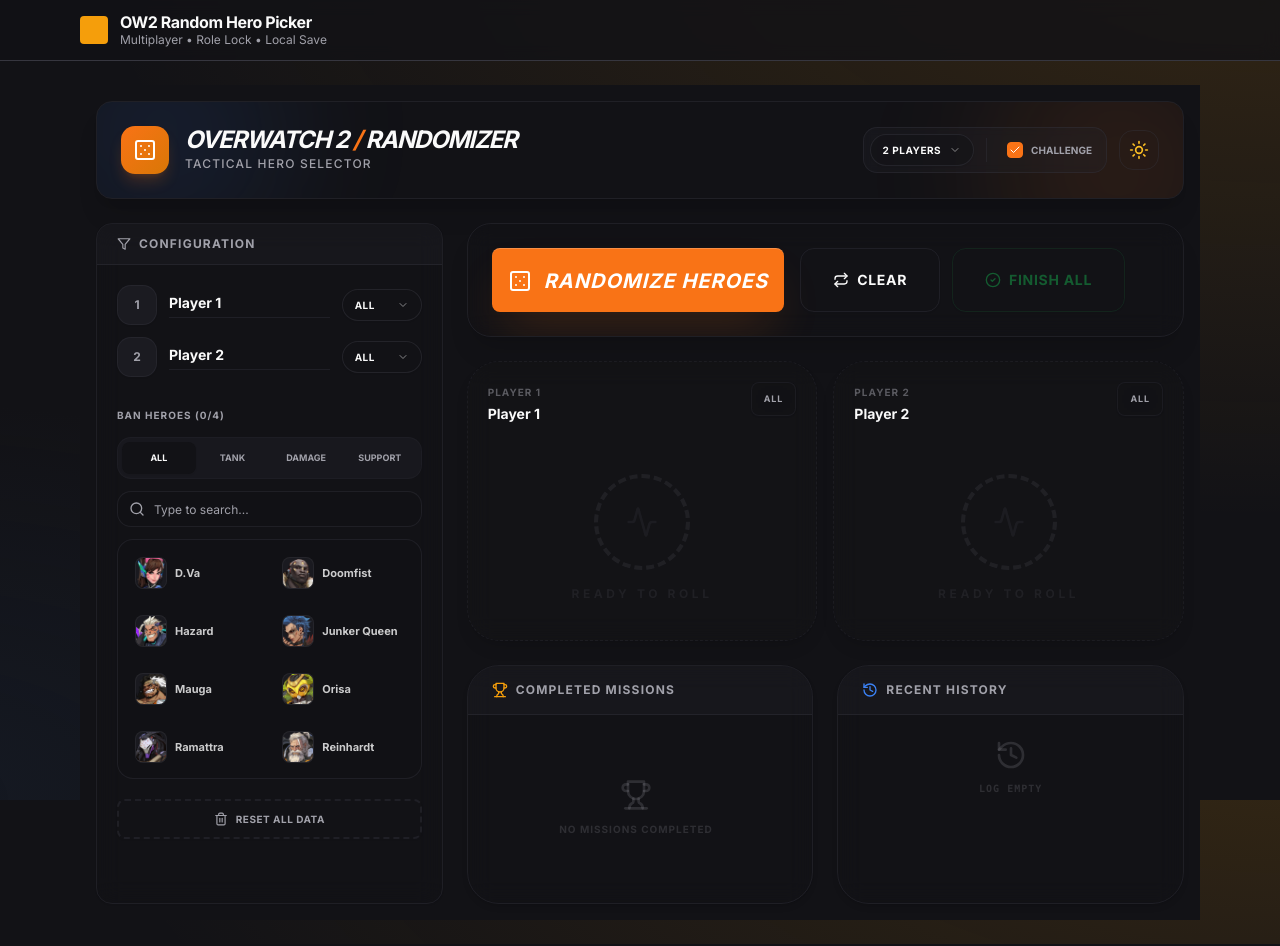
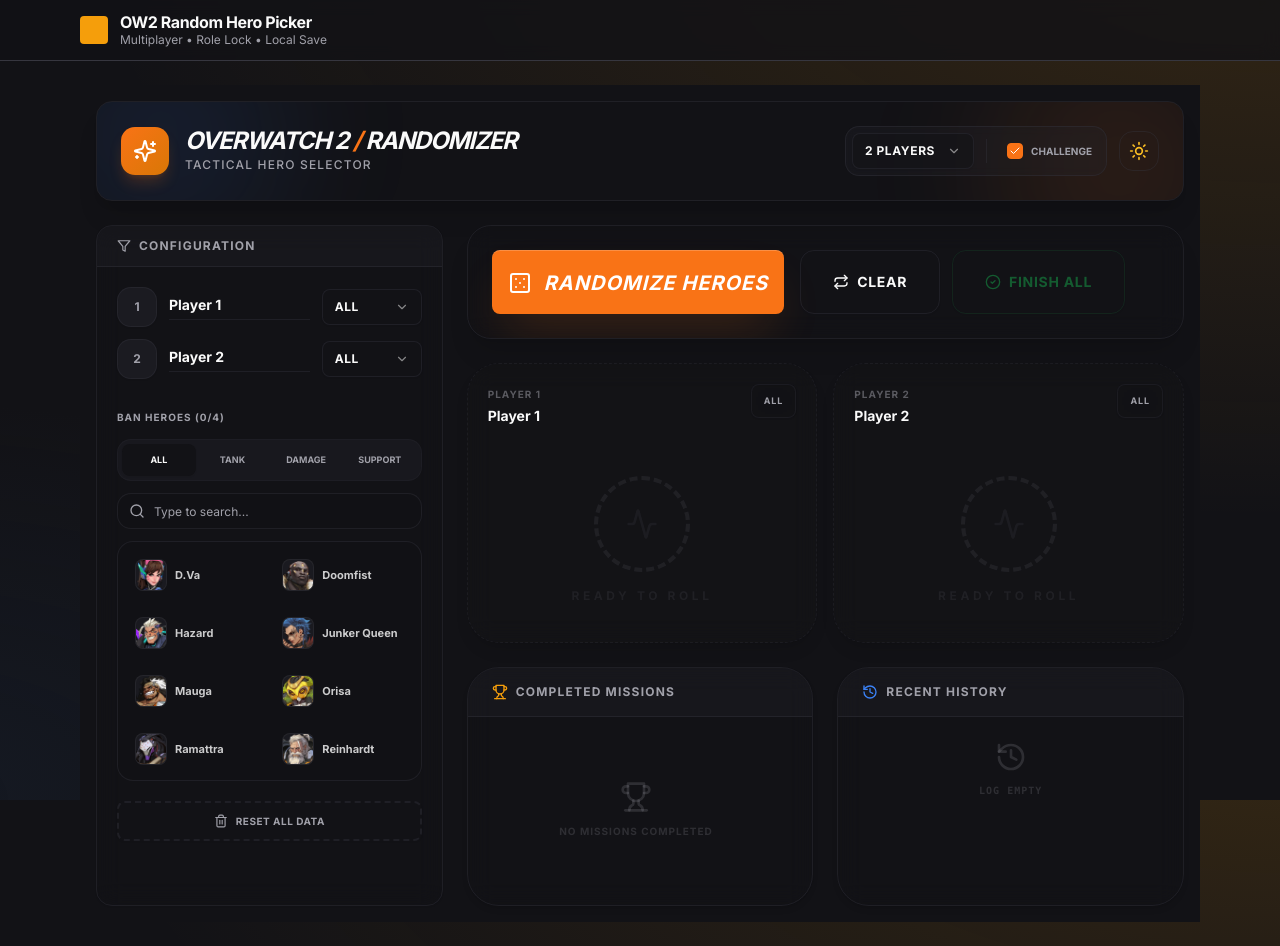
Before and after one commit to Meowthebest/OW2, a React (Vite) app: page / in a window 1280 px wide. Built offline with nearby package versions, Linux system fonts and the light colour scheme.

Commit message:
Update Overwatch2RandomHeroPickerMultiRoleLock.tsx

```diff
--- a/src/components/Overwatch2RandomHeroPickerMultiRoleLock.tsx
+++ b/src/components/Overwatch2RandomHeroPickerMultiRoleLock.tsx
@@ -3,7 +3,7 @@
 import {
   Dice5, Filter, Trash2, History, Repeat,
   CheckCircle2, Undo2, Trophy, Shield, Sword, Heart,
-  Activity, AlertCircle, Sun, Moon, Ban, Search, Check, ChevronDown
+  Activity, AlertCircle, Sun, Moon, Ban, Search, Check, ChevronDown, Sparkles
 } from "lucide-react";
 import { clsx, type ClassValue } from "clsx";
 import { twMerge } from "tailwind-merge";
@@ -25,8 +25,8 @@
 
   return (
     <motion.button
-      whileHover={{ scale: disabled ? 1 : 1.05 }}
-      whileTap={{ scale: disabled ? 1 : 0.95 }}
+      whileHover={{ scale: disabled ? 1 : 1.02 }}
+      whileTap={{ scale: disabled ? 1 : 0.98 }}
       onClick={onClick}
       disabled={disabled}
       className={cn(baseStyle, variants[variant], className)}
@@ -51,38 +51,38 @@
   return (
     <div className="relative" ref={ref}>
       <motion.button
-        whileHover={{ scale: 1.05 }}
-        whileTap={{ scale: 0.95 }}
+        whileHover={{ scale: 1.02 }}
+        whileTap={{ scale: 0.98 }}
         onClick={() => setIsOpen(!isOpen)}
-        className="flex h-8 items-center justify-between gap-2 rounded-full border border-border/50 bg-background/50 px-3 text-[10px] font-bold uppercase tracking-wider shadow-sm hover:bg-accent transition-colors min-w-[80px]"
+        className="flex h-9 items-center justify-between gap-3 rounded-lg border border-border/40 bg-background/50 px-3 text-xs font-bold uppercase tracking-wider shadow-sm hover:bg-accent hover:text-accent-foreground transition-all min-w-[100px]"
       >
         <span className="truncate">{label || value}</span>
         <motion.div animate={{ rotate: isOpen ? 180 : 0 }}>
-          <ChevronDown className="h-3 w-3 opacity-50" />
+          <ChevronDown className="h-3.5 w-3.5 opacity-50" />
         </motion.div>
       </motion.button>
 
       <AnimatePresence>
         {isOpen && (
           <motion.div
-            initial={{ opacity: 0, y: -10, scale: 0.95 }}
+            initial={{ opacity: 0, y: -5, scale: 0.98 }}
             animate={{ opacity: 1, y: 0, scale: 1 }}
-            exit={{ opacity: 0, y: -10, scale: 0.95 }}
-            transition={{ duration: 0.15 }}
-            className="absolute right-0 top-full z-50 mt-1 w-40 overflow-hidden rounded-xl border border-border/50 bg-popover p-1 text-popover-foreground shadow-xl backdrop-blur-md"
+            exit={{ opacity: 0, y: -5, scale: 0.98 }}
+            transition={{ duration: 0.1 }}
+            className="absolute right-0 top-full z-50 mt-1 w-48 overflow-hidden rounded-xl border border-border/50 bg-popover/95 p-1 text-popover-foreground shadow-xl backdrop-blur-xl"
           >
             {options.map((opt: any) => (
               <button
                 key={opt}
                 onClick={() => { onChange(opt); setIsOpen(false); }}
                 className={cn(
-                  "relative flex w-full cursor-pointer select-none items-center rounded-lg py-2 pl-2 pr-8 text-[10px] font-bold uppercase tracking-wider outline-none transition-colors hover:bg-accent hover:text-accent-foreground",
-                  value === opt && "bg-accent/50 text-orange-500"
+                  "relative flex w-full cursor-pointer select-none items-center rounded-lg py-2.5 pl-3 pr-8 text-[10px] font-bold uppercase tracking-wider outline-none transition-colors hover:bg-accent hover:text-accent-foreground",
+                  value === opt && "bg-orange-500/10 text-orange-500"
                 )}
               >
                 {opt}
                 {value === opt && (
-                  <span className="absolute right-2 flex h-3.5 w-3.5 items-center justify-center">
+                  <span className="absolute right-3 flex h-3.5 w-3.5 items-center justify-center">
                     <Check className="h-3 w-3" />
                   </span>
                 )}
@@ -103,7 +103,7 @@
 };
 
 // --- HERO ICONS MAP ---
-// These match the exact filenames you uploaded to `public/icons`
+// These are mapped to the EXACT files you uploaded
 const HERO_IMAGES: Record<string, string> = {
   // --- TANKS (WebP) ---
   "D.Va": "icons/000000038C19.webp",
@@ -300,17 +300,15 @@
     <div className="min-h-screen bg-background transition-colors duration-300 font-sans text-sm selection:bg-orange-500/30">
       <div className="mx-auto max-w-6xl p-4 space-y-6">
 
-      {/* --- NEW CLEAN HEADER --- */}
+      {/* --- CLEAN MODERN HEADER --- */}
       <div className="relative overflow-hidden rounded-2xl bg-card border border-border/40 shadow-xl">
-        {/* Background Accent */}
         <div className="absolute top-0 right-0 -mt-16 -mr-16 h-64 w-64 rounded-full bg-orange-500/10 blur-3xl pointer-events-none"></div>
         <div className="absolute bottom-0 left-0 -mb-16 -ml-16 h-64 w-64 rounded-full bg-blue-500/10 blur-3xl pointer-events-none"></div>
 
         <div className="relative z-10 flex flex-col md:flex-row items-center justify-between p-6 gap-6">
-          {/* Logo / Title Area */}
           <div className="flex items-center gap-4">
             <div className="h-12 w-12 rounded-xl bg-gradient-to-br from-orange-500 to-amber-600 flex items-center justify-center shadow-lg shadow-orange-500/20">
-              <Dice5 className="h-6 w-6 text-white" />
+              <Sparkles className="h-6 w-6 text-white" />
             </div>
             <div>
               <h1 className="text-2xl font-black italic tracking-tighter uppercase text-foreground leading-none">
@@ -322,7 +320,6 @@
             </div>
           </div>
 
-          {/* Controls Area */}
           <div className="flex flex-wrap items-center gap-3">
              <div className="flex items-center gap-2 bg-muted/30 p-1.5 rounded-xl border border-border/40 backdrop-blur-sm">
                 <CustomDropdown
```
